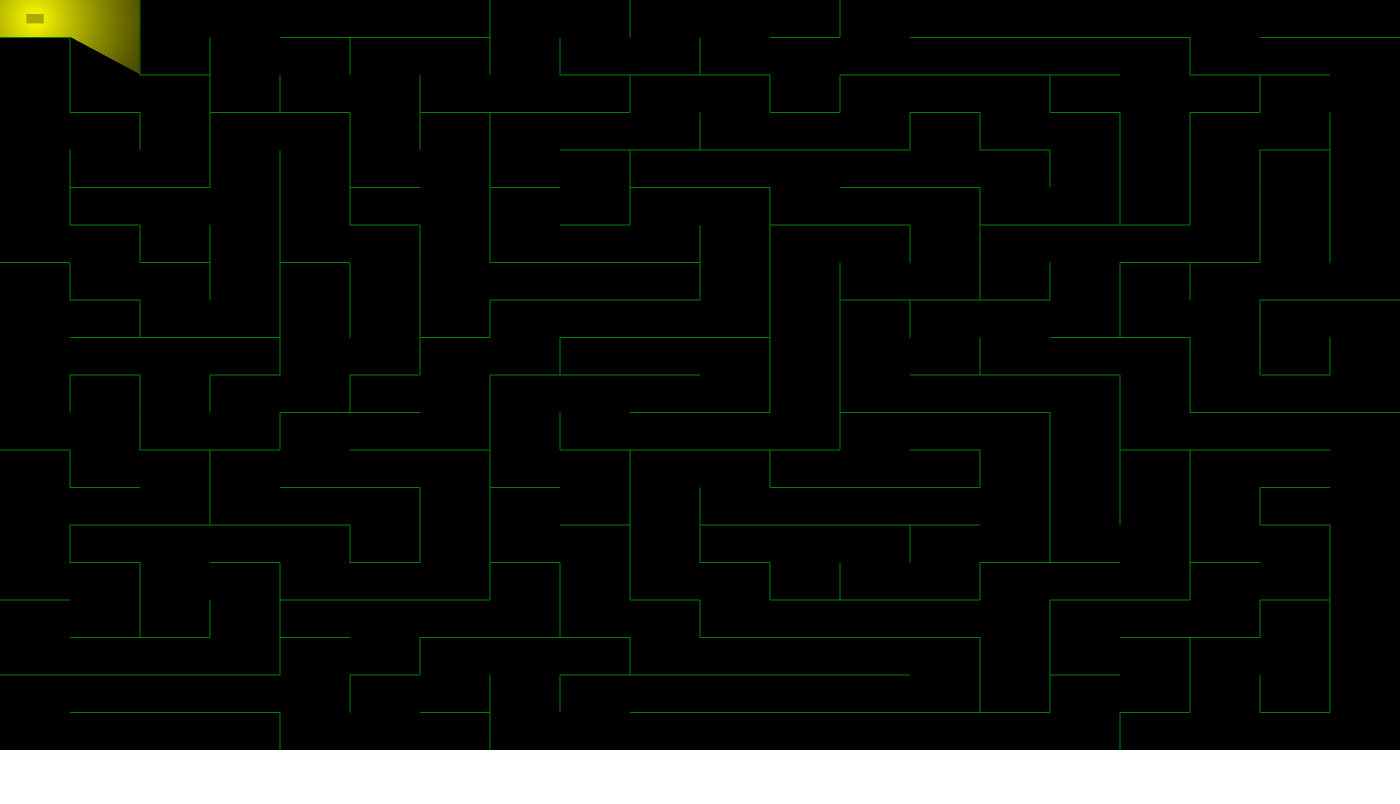
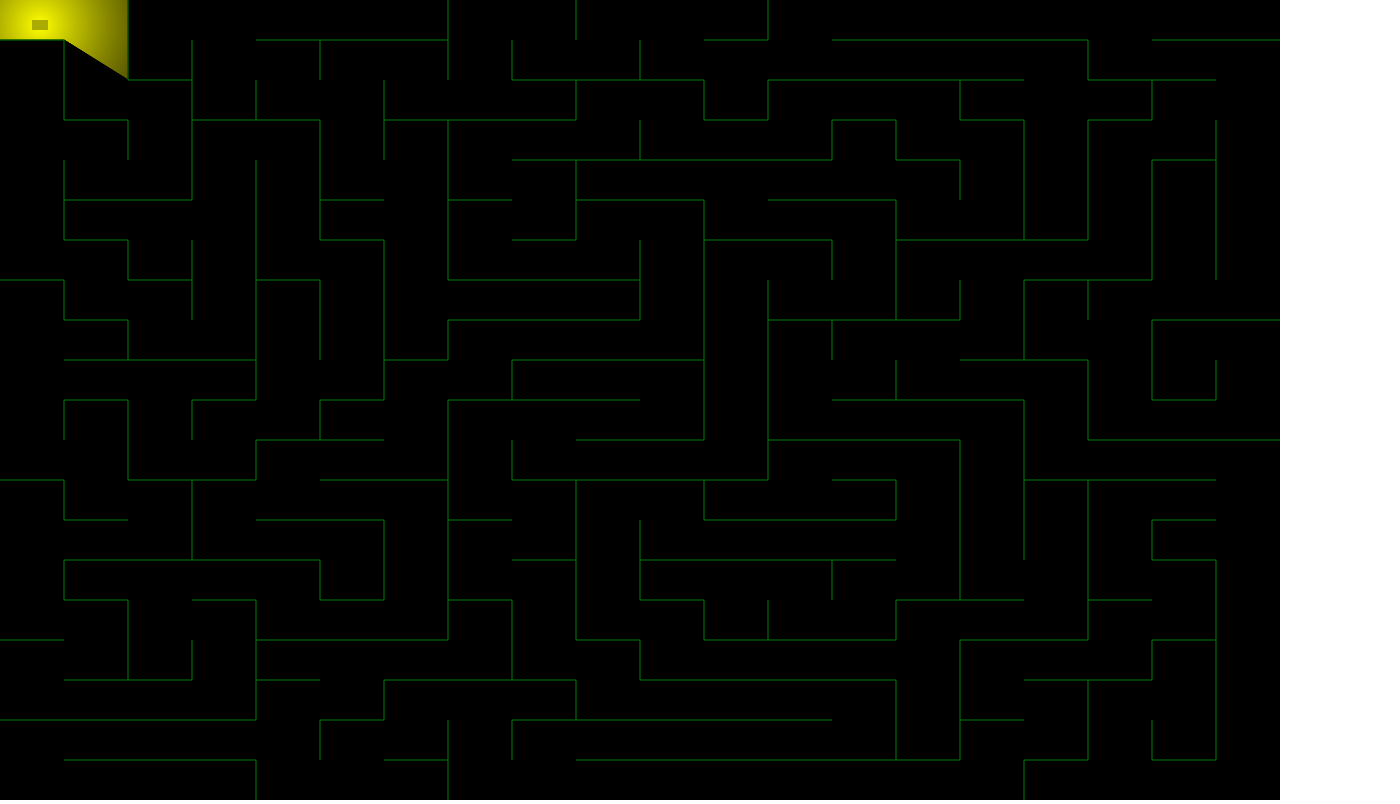
Before and after one commit to SuperCoder32/light-labyrinth, a plain HTML site: page start.html in a window 1280 px wide. Shown: the whole page, 1400 px wide, since content can reach past the window. Drawn offline with Linux system fonts and the light colour scheme.

Commit message:
Added gradual movement and check for validity of coordinates. Also made canvas endless

```diff
--- a/game.js
+++ b/game.js
@@ -1,13 +1,63 @@
 'use strict'
 
+var vx = 0, vy = 0;
+
+function keydown(keycode) {
+	if (keycode != up && keycode != down && keycode != left && keycode != right) {
+		return;
+	}
+
+	if (keycode == up) {
+		vx = 0;
+		vy = -2;
+	}
+	if (keycode == down) {
+		vx = 0;
+		vy = 2;
+	}
+	if (keycode == left) {
+		vx = -2;
+		vy = 0;
+	}
+	if (keycode == right) {
+		vx = 2;
+		vy = 0;
+	}
+}
+
+function keyup(keycode) {
+	if (keycode == up || keycode == down || keycode == left || keycode == right) {
+		vx = 0;
+		vy = 0;
+	}
+}
+
 function update() {
+	var nextCoords = new Vector(character.x + vx, character.y + vy);
+	var canMove = validCoords(nextCoords);
 
+	for (var i = 0; i < segments.length && canMove; i++) {
+		if (areColliding(nextCoords.x, nextCoords.y, character.width, character.height,
+		Math.min(segments[i].start.x, segments[i].end.x), Math.min(segments[i].start.y, segments[i].end.y),
+		Math.abs(segments[i].start.x - segments[i].end.x), Math.abs(segments[i].start.y - segments[i].end.y))) {
+			canMove = false;
+		}
+	}
+
+	if (canMove) {
+		character.x = nextCoords.x;
+		character.y = nextCoords.y;
+		lightSource = {
+			x: character.x + character.width / 2,
+			y: character.y + character.height / 2
+		};
+		updatePolygons();
+	}
 }
 
 var segments = [];
 
 function draw() {
-	context.clearRect(0, 0, canvas.width, canvas.height);
 	context.strokeStyle = "black";
 	context.strokeRect(0, 0, canvas.width, canvas.height);
 
@@ -19,174 +69,65 @@ function draw() {
 
 	context.fillStyle = "#aaaa00";
 	context.fillRect(
-		character.x * cellWidth + (cellWidth - character.width) / 2,
-		character.y * cellHeight + (cellHeight -character.height) / 2,
+		character.x,
+		character.y,
 		character.width,
 		character.height
 	);
 }
 
-function keyup(keycode) {
-	if (keycode == up || keycode == down || keycode == left || keycode == right) {
-		character.vx = 0;
-		character.vy = 0;
-	}
-}
-
-function keydown(keycode) {
-	var vx, vy;
-	if (keycode == up) {
-		vx = 0;
-		vy = -1;
-	}
-	if (keycode == down) {
-		vx = 0;
-		vy = 1;
-	}
-	if (keycode == left) {
-		vx = -1;
-		vy = 0;
-	}
-	if (keycode == right) {
-		vx = 1;
-		vy = 0;
-	}
-
-	var canMove = false;
-
-	var nextCoords = {
-		x: character.x + vx,
-		y: character.y + vy
-	};
-	var edgeInd = getEdgeIndex(character, nextCoords);
-	var canMove = validGridCoords(nextCoords) && !labEdges[edgeInd];
-
-	if (canMove) {
-		character.x = nextCoords.x;
-		character.y = nextCoords.y;
-		lightSource = {
-			x: (nextCoords.x * cellWidth) + cellWidth / 2,
-			y: (nextCoords.y * cellHeight) + cellHeight / 2
-		};
-		updatePolygons();
-	}
-}
-
 var n = 20, m = 20;
 var cellWidth = canvas.width / n, cellHeight = canvas.height / m;
+
 var character = {
-	x: 0,
-	y: 0,
+	x: cellWidth / 2,
+	y: cellHeight / 2,
 	width: cellWidth / 4,
 	height: cellHeight / 4
 };
-var labEdges = generateLabyrinth(n, m);
-function getCells(index) {
-    var x1, y1, x2, y2;
-    if (index < n * (m - 1)) {
-        x1 = index % n;
-        y1 = Math.floor(index / n);
+var edges = generateLabyrinth(n, m);
+var verEdges = edges.vertical;
+var horEdges = edges.horizontal;
 
-        x2 = x1;
-        y2 = y1 + 1;
-    } else {
-        index -= n * (m - 1);
-
-        x1 = index % (n - 1);
-        y1 = Math.floor(index / (n - 1));
-
-        x2 = x1 + 1;
-        y2 = y1;
-    }
-    return [{
-        x: x1,
-        y: y1
-    }, {
-        x: x2,
-        y: y2
-    }];
+function pushSegment(x, y) {
+	segments.push(new Segment({
+		x: start.x * cellWidth,
+		y: start.y * cellHeight
+	}, {
+		x: end.x * cellWidth,
+		y: end.y * cellHeight
+	}));
 }
 
-for (var i=0; i<labEdges.length; i++) {
-	if (labEdges[i]) {
-		var res = getCells(i);
-		var start = res[0], end = res[1];
-
-		context.fillStyle = "black";
-		if (start.x == end.x - 1) {
-			segments.push(new Segment({
-				x: end.x * cellWidth,
-				y: start.y * cellHeight
-			}, {
-				x: end.x * cellWidth,
-				y: (start.y + 1) * cellHeight
-			}));
-		} else {
-			segments.push(new Segment({
-				x: end.x * cellWidth,
-				y: end.y * cellHeight
-			}, {
-				x: (end.x + 1) * cellWidth,
-				y: end.y * cellHeight
-			}));
+for (var y = 0; y < verEdges.length; y++) {
+	for (var x = 0; x < verEdges[y].length; x++) {
+		if (verEdges[y][x]) {
+			var start = new Vector(x + 1, y);
+			var end = new Vector(x + 1, y + 1);
+			pushSegment(start, end);
 		}
 	}
 }
 
-function getEdgeIndex(cell1, cell2) {
-	if (cell1.y == cell2.y - 1) {
-		return cell1.y * n + cell1.x;
-	}
-	if (cell2.y == cell1.y - 1) {
-		return cell2.y * n + cell2.x;
-	}
-	var offset = (n - 1) * m;
-	if (cell1.x == cell2.x - 1) {
-		return offset + cell1.y * (n - 1) + cell1.x;
-	}
-	if (cell2.x == cell1.x - 1) {
-		return offset + cell2.y * (n - 1) + cell2.x;
+for (var y = 0; y < horEdges.length; y++) {
+	for (var x = 0; x < horEdges[y].length; x++) {
+		if (horEdges[y][x]) {
+			var start = new Vector(x, y + 1);
+			var end = new Vector(x + 1, y + 1);
+			pushSegment(start, end);
+		}
 	}
 }
 
-function validGridCoords(coords) {
-	return coords.x >= 0 && coords.x < n && coords.y >= 0 && coords.y < m;
-}
-
-function gridCoords(coords) {
-	return {
-		x: parseInt((coords.x - 1) / cellWidth),
-		y: parseInt((coords.y - 1) / cellHeight),
-	}
-}
-
-function gridCells(coords, width, height) {
-	var upperLeft = gridCoords({
-		x: coords.x,
-		y: coords.y
-	});
-	var upperRight = gridCoords({
-		x: coords.x + width,
-		y: coords.y
-	});
-	var lowerLeft = gridCoords({
-		x: coords.x,
-		y: coords.y + height
-	});
-	var result = {};
-	if (upperLeft.x == upperRight.x - 1) {
-		return [upperLeft, upperRight];
-	}
-	if (upperLeft.y == lowerLeft.y - 1) {
-		return [upperLeft, lowerLeft];
-	}
+function validCoords(coords) {
+	return coords.x >= 0 && coords.x < canvas.width && coords.y >= 0 && coords.y < canvas.height;
 }
 
 var up = 38, down = 40, left = 37, right = 39;
 
 lightSource = {
-	x: (character.x * cellWidth) + cellWidth / 2,
-	y: (character.y * cellHeight) + cellHeight / 2
+	x: character.x + character.width / 2,
+	y: character.y + character.height / 2
 };
 
 updatePolygons();
--- a/labgen.js
+++ b/labgen.js
@@ -14,20 +14,27 @@ function shuffle(arr) {
 }
 
 function generateLabyrinth(n, m) {
+	//intializing result edges
+	var verticalEdges = [], horizontalEdges = [];
+	for (var y = 0; y < m; y++) {
+		verticalEdges[y] = [];
+		for (var x = 0; x < n - 1; x++) {
+			verticalEdges[y][x] = true;
+		}
+	}
+	for (var y = 0; y < m - 1; y++) {
+		horizontalEdges[y] = [];
+		for (var x = 0; x < n; x++) {
+			horizontalEdges[y][x] = true;
+		}
+	}
+
 	//index of edge(wall) given the 2 cells it's between
-	function getEdgeIndex(cell1, cell2) {
-		if (cell1.y == cell2.y - 1) {
-			return cell1.y * n + cell1.x;
-		}
-		if (cell2.y == cell1.y - 1) {
-			return cell2.y * n + cell2.x;
-		}
-		var offset = (n - 1) * m;
-		if (cell1.x == cell2.x - 1) {
-			return offset + cell1.y * (n - 1) + cell1.x;
-		}
-		if (cell2.x == cell1.x - 1) {
-			return offset + cell2.y * (n - 1) + cell2.x;
+	function removeEdge(cell1, cell2) {
+		if (Math.abs(cell1.x - cell2.x) == 1) { // => same y
+			verticalEdges[cell1.y][Math.min(cell1.x, cell2.x)] = false;
+		} else { // => same x and |y1 - y2| = 1
+			horizontalEdges[Math.min(cell1.y, cell2.y)][cell1.x] = false;
 		}
 	}
 
@@ -77,18 +84,12 @@ function generateLabyrinth(n, m) {
 		}
 	}
 
-	//initializing result edges
-	var edges = [], len = (n - 1) * m + (m - 1) * n;
-	for (var i=0; i<len; i++) {
-		edges[i] = true;
-	}
-
 	//doing dfs
 	var toVisit = [{
 		x: 0,
 		y: 0
 	}];
-	var currPos, currNeighbour;
+	var currPos, currCell, currNeighbour;
 
 	while (toVisit.length > 0) {
 		currPos = toVisit.pop();
@@ -100,12 +101,15 @@ function generateLabyrinth(n, m) {
 		visited[currPos.y][currPos.x] = true;
 
 		if (currPos.source) {
-			edges[getEdgeIndex(currPos.source, currPos)] = false;
+			removeEdge(currPos.source, currPos);
 		}
 
-		graph[currPos.y][currPos.x].neighbours = shuffle(graph[currPos.y][currPos.x].neighbours);
-		for (var i=0; i<graph[currPos.y][currPos.x].neighbours.length; i++) {
-			currNeighbour = graph[currPos.y][currPos.x].neighbours[i];
+		currCell = graph[currPos.y][currPos.x];
+		currCell.neighbours = shuffle(currCell.neighbours);
+
+		for (var i = 0; i < currCell.neighbours.length; i++) {
+			currNeighbour = currCell.neighbours[i];
+
 			if (!visited[currNeighbour.y][currNeighbour.x]) {
 				currNeighbour.source = currPos;
 				toVisit.push(currNeighbour);
@@ -113,5 +117,8 @@ function generateLabyrinth(n, m) {
 		}
 	}
 
-	return edges;
+	return {
+		vertical: verticalEdges,
+		horizontal: horizontalEdges
+	};
 }
--- a/start.html
+++ b/start.html
@@ -17,7 +17,7 @@
                 var endlessCanvas = false;
             }
             var canvas = document.getElementById("canvas-id");
-            if (endlessCanvas) {
+            if (true) {
                 canvas.width = window.innerWidth;
                 canvas.height = window.innerHeight;
                 window.onresize = function () {
@@ -26,8 +26,8 @@
                 };
             }
             else {
-                canvas.width = 1400;
-                canvas.height = 750;
+                canvas.width = 800;
+                canvas.height = 600;
             }
             var context = canvas.getContext("2d");
             context.fillStyle = "#0000ff";
```
